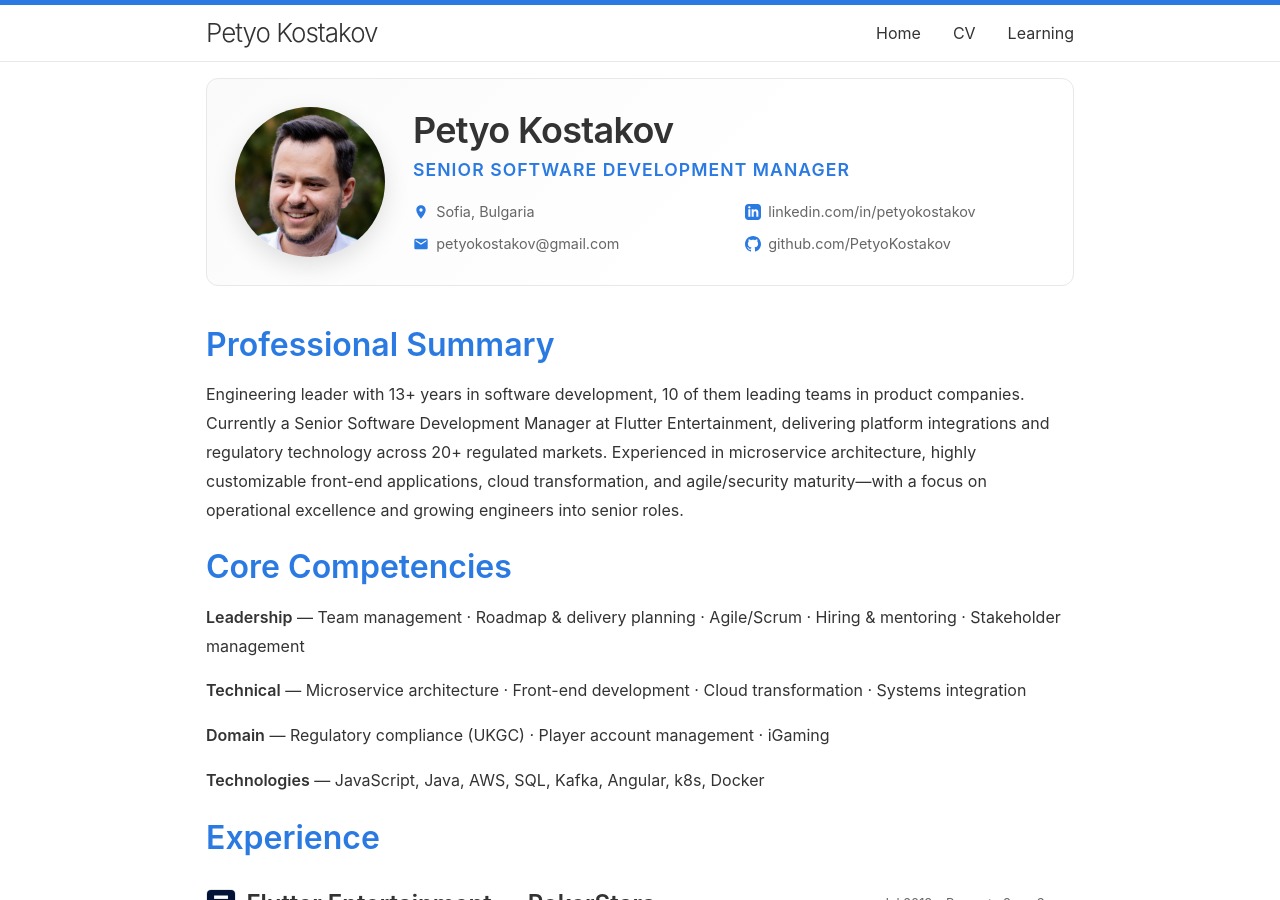
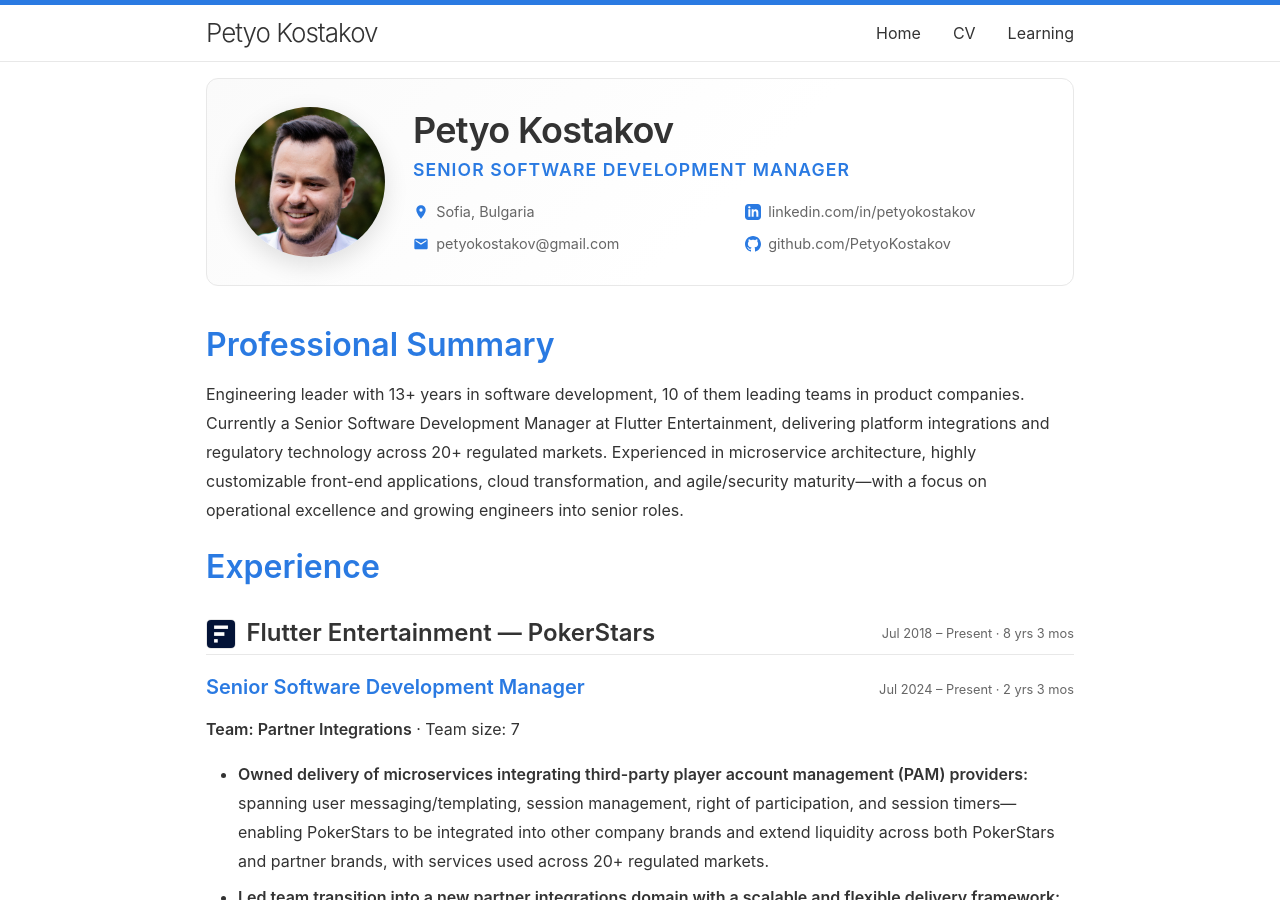
Before and after one commit to PetyoKostakov/PetyoKostakov.github.io, a Jekyll site: the page built from cv.md, in a window 1280 px wide and 900 px high. Built offline with Jekyll 4.4.1, drawn with Linux system fonts in a browser that asks for light colours; some of the changed text lies outside the part shown.

Commit message:
Core Competencies at the bottom

```diff
--- a/cv.md
+++ b/cv.md
@@ -48,16 +48,6 @@ permalink: /cv/
 ## Professional Summary
 
 Engineering leader with 13+ years in software development, 10 of them leading teams in product companies. Currently a Senior Software Development Manager at Flutter Entertainment, delivering platform integrations and regulatory technology across 20+ regulated markets. Experienced in microservice architecture, highly customizable front-end applications, cloud transformation, and agile/security maturity—with a focus on operational excellence and growing engineers into senior roles.
-
-## Core Competencies
-
-**Leadership** — Team management · Roadmap & delivery planning · Agile/Scrum · Hiring & mentoring · Stakeholder management
-
-**Technical** — Microservice architecture · Front-end development · Cloud transformation · Systems integration
-
-**Domain** — Regulatory compliance (UKGC) · Player account management · iGaming
-
-**Technologies** — JavaScript, Java, AWS,  SQL, Kafka,  Angular, k8s,  Docker
 
 ## Experience
 
```
Also changed, not shown: other parts of cv.md (+10 -0 lines).
